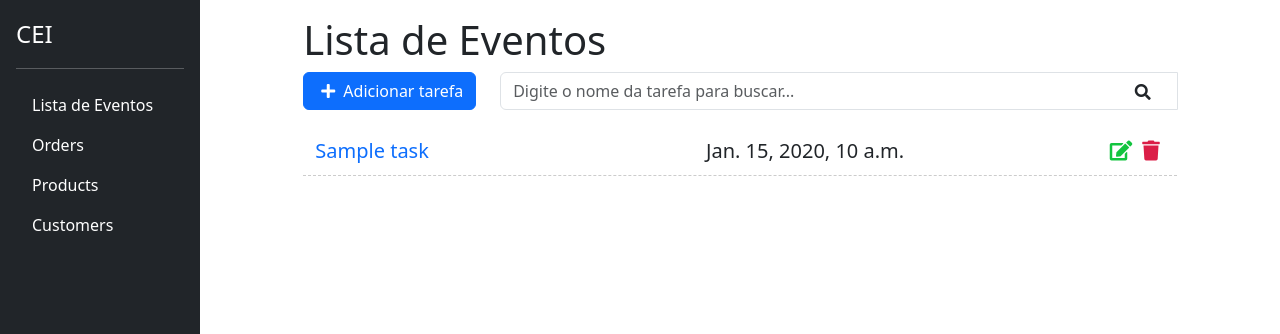
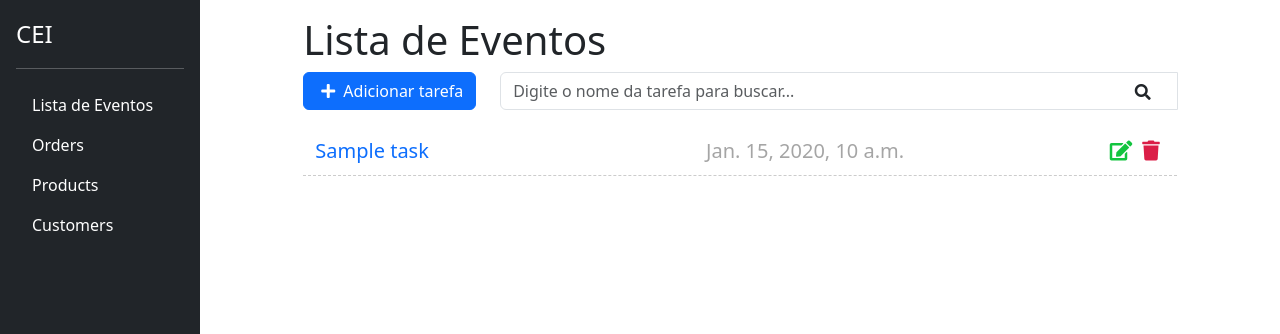
Before and after one commit to andre7zl/Projetolista, a Django app: template todo/tasks/templates/tasks/list.html in a window 1280 px wide. Shown: the top 334 px of the page. Run offline with Django 3.2, Linux system fonts and the light colour scheme; the template is opened without the code that fills it: most values are stand-ins (such as "Sample title", 1, 10 or a date in 2020); some libraries are stand-ins or nearby versions.

```diff
--- a/todo/tasks/templates/tasks/home.html
+++ b/todo/tasks/templates/tasks/home.html
@@ -17,22 +17,18 @@
     }
 </style>
 
-<!-- Div onde o calendário será renderizado -->
 <div id="calendar-container">
     <div id="calendar"></div>
 </div>
 
-<!-- Script para carregar o FullCalendar -->
 <script src="{% static 'fullcalendar/dist/index.global.js' %}"></script>
-
-<!-- Inicialização do calendário -->
 <script>
         document.addEventListener('DOMContentLoaded', function() {
             var calendarEl = document.getElementById('calendar');
 
             var calendar = new FullCalendar.Calendar(calendarEl, {
                 initialView: 'dayGridMonth',
-                events: '/api/tasks/',  // URL para carregar os eventos
+                events: '/api/tasks/',
                 eventClick: function(info) {
                     alert('Evento: ' + info.event.title + '\nDescrição: ' + info.event.extendedProps.description);
                 }
--- a/todo/tasks/templates/tasks/list.html
+++ b/todo/tasks/templates/tasks/list.html
@@ -7,12 +7,14 @@
 <div class="offset-1 col-10 list-div">
     <h1>Lista de Eventos</h1>
     <div class="row mb-3">
+
         <!-- Botão de adicionar tarefa -->
         <div class="col-auto btn-primary">
             <a id="add-link" href="{% url 'new-task' %}" class="btn btn-primary d-flex align-items-center">
                 <i class="fas fa-plus me-2"></i> Adicionar tarefa
             </a>
         </div>
+
         <!-- Campo de busca -->
         <div class="col">
             <div class="input-group">
@@ -37,7 +39,7 @@
                         <span><a href="/task/{{ task.id }}" class="text-decoration-none">{{ task.title }}</a></span>
                     </div>
                     <div class="col">
-                        <span>{{ task.date }}</span>
+                        <span style="color: #a5a5a5;">{{ task.start_date }}</span>
                     </div>
                     <div class="col-auto">
                         <a href="{% url 'delete-task' task.id %}" class="text-danger me-2"><i class="fas fa-trash"></i></a>
```
Also changed, not shown: todo/db.sqlite3.
